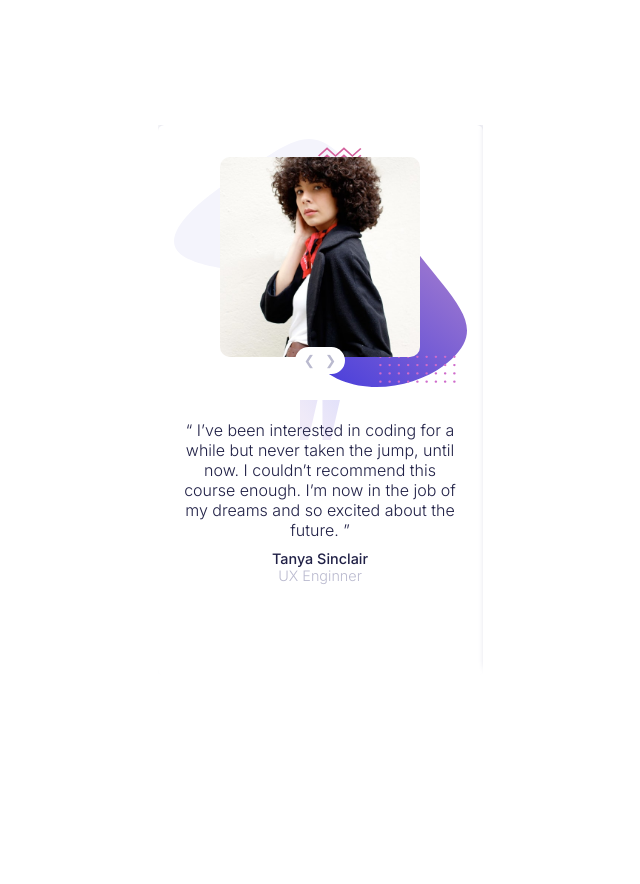
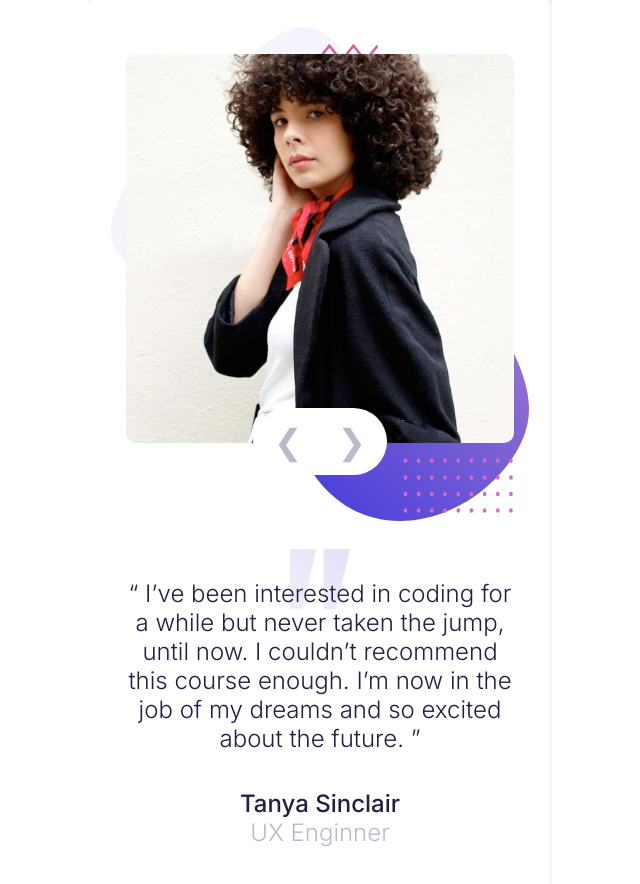
Before and after one commit to apuntesnavarrete/coding-bootcamp-testimonials-slider-master, a plain HTML site: page index.html in a window 1280 px wide. Shown: the whole page, without its empty margins (320-960 px from the left). Before the commit the page ends 800 px from the top, so only its background shows below. Drawn offline with Linux system fonts and the light colour scheme.

Commit message:
arreglo em rem

```diff
--- a/style/index.css
+++ b/style/index.css
@@ -19,9 +19,9 @@ body{
     align-items: center;
 }
 .content{
-    width: 325px;
+    width: 14.5em;
     margin: auto;
-    height: 550px;
+    height: 34.3em;
     display: flex;
 
     overflow: hidden;
@@ -34,10 +34,9 @@ body{
 
 }
 .Slider{
-    width: 325px;
+    width: 29em;
     height: 100%;
     font-size: 0.5em;
-    width: 325px;
     height: 100%;
     font-size: 0.5em;
     box-shadow: 0px -4px 7px -3px var(--Grayish-Blue);
@@ -53,33 +52,36 @@ body{
     background-size: 90% 90%;
     background-repeat: no-repeat;
     background-position: center;
-    padding-top: 15px;
+    padding-top: 0.93em;
 
 }
 
 .card_img{
-    width: 200px;
+    width: 24.3em;
     border-radius: 10px;
 }
 .content-botons{
     position: relative;
-    top: -10px;
-    width: 50px;
-    height: 27px;
+    top: -1.8em;
+    width: 7em;
+    height: 3.5em;
     background-color: white;
-    border-radius: 20px;
+    border-radius: 38px;
     display: flex;
     border: 0px solid white;
     justify-content: center;
     align-items: center;
     color: var(--Dark-Blue);
+    font-size: 1.2em;
 }
 .botton{
     background-color: white;
     border: 0px solid white;
     color: var(--Grayish-Blue);
-    margin: 0px 5px;
+    margin: 0px 0.5em;
     cursor: pointer;
+    font-size: 1.8em;
+
 }
 
 .slider-bottom{
@@ -87,27 +89,29 @@ body{
     display: flex;
     flex-direction: column;
     align-items: center;
-    padding: 0 23px;
+    padding: 0 1.43em;
     color: var(--Dark-Blue);
     width: 100%;
     height: 50%;
     background-image: url(../images/pattern-quotes.svg);
-    background-size: 40px 40px;
+    background-size: 2.5em 2.5em;
     background-repeat: no-repeat;
     background-position: center top;
+    font-size: 1.5em;
 }
 .bottom-description{
-    margin-top: 20px;
+    margin-top: 1.25em;
 
     font-weight: 300;
 }
 .content-data{
-    margin: 10px;
-    font-size: 0.9em;
+    margin: 1.5em 0;
+    font-size: 1em;
 
 }
 .name{
     font-weight: 700;
+    font-size: 1.5em;
 }
 .job{
     font-weight: 300;
```
Also changed, not shown: index.html (+0 -1 lines).
